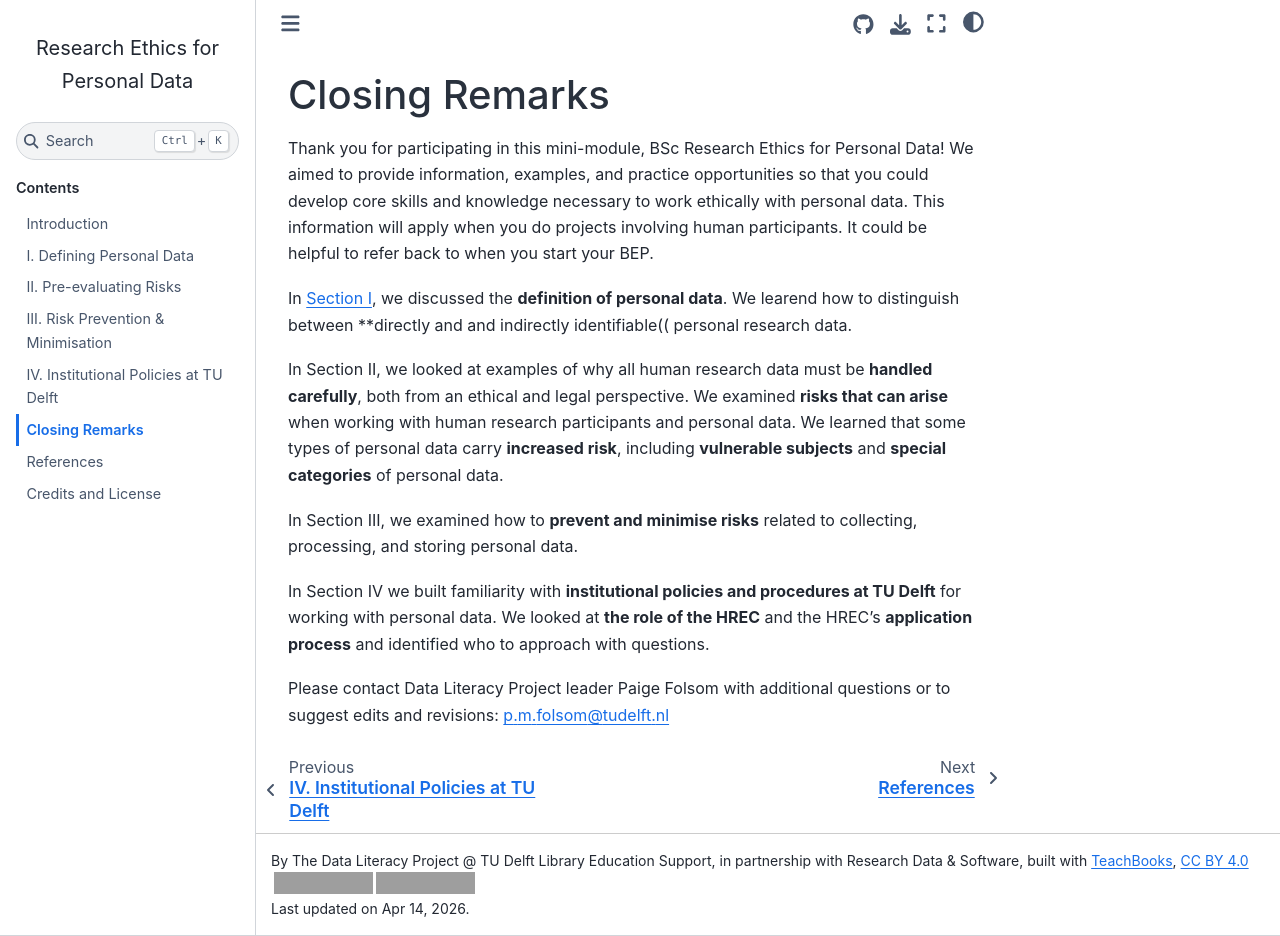
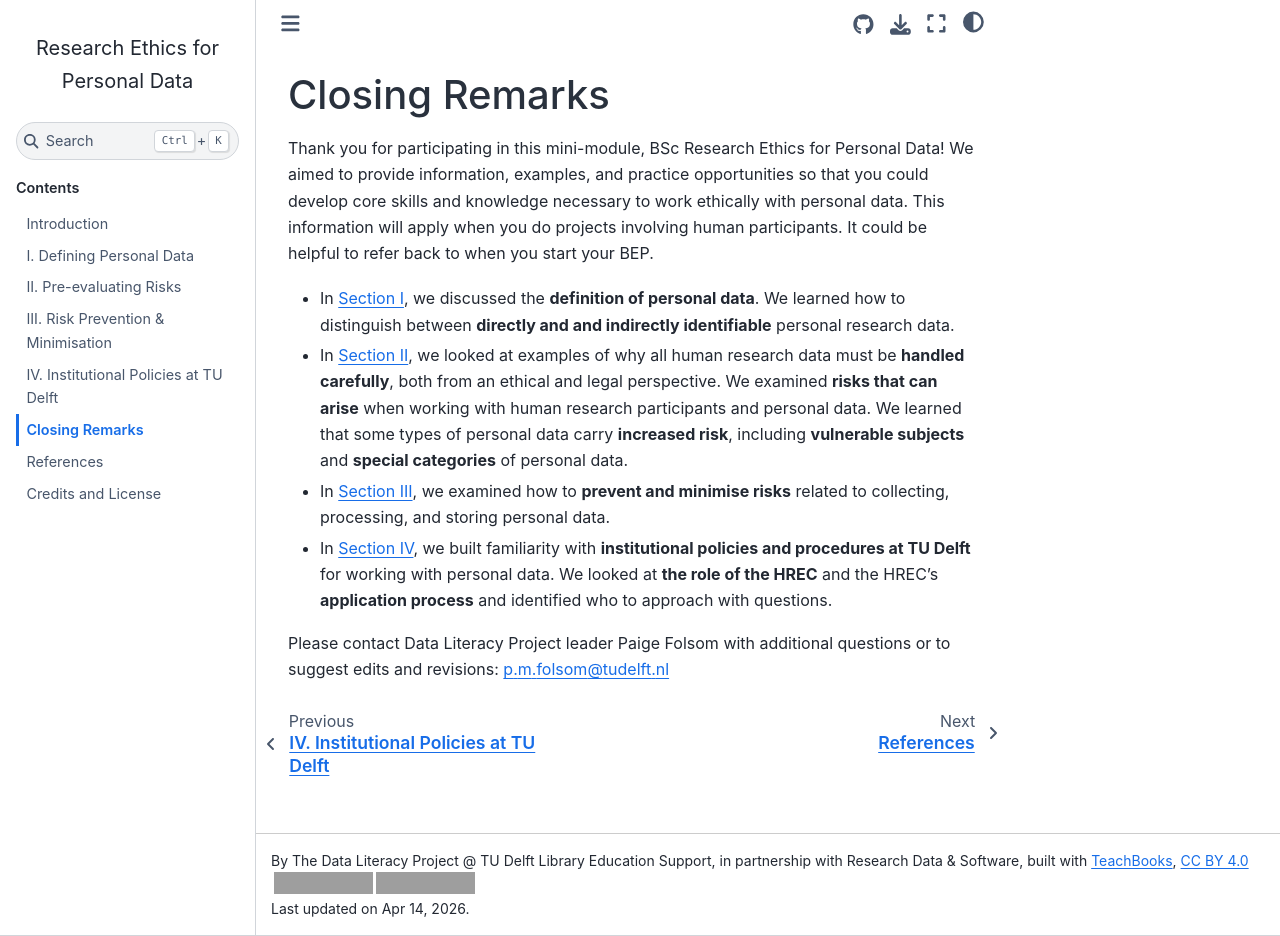
Before and after one commit to tu-delft-library/BSc_Research_Ethics_for_Personal_Data, a Jupyter Book: the page built from book/closing_remarks.md, in a window 1280 px wide and 936 px high. Built offline with Jupyter Book 1.0.4 settings and Sphinx 7.4.7 and the Sphinx Book theme 1.1.4, drawn with Linux system fonts in a browser that asks for light colours; comment, search, counter and statistics services are not loaded; grey boxes are pictures that could not be loaded.

Commit message:
Update closing_remarks.md

```diff
--- a/book/closing_remarks.md
+++ b/book/closing_remarks.md
@@ -2,13 +2,13 @@
 
 Thank you for participating in this mini-module, BSc Research Ethics for Personal Data! We aimed to provide information, examples, and practice opportunities so that you could develop core skills and knowledge necessary to work ethically with personal data. This information will apply when you do projects involving human participants. It could be helpful to refer back to when you start your BEP.
 
-In  <a href="https://tu-delft-library.github.io/BSc_Research_Ethics_for_Personal_Data/main/defining_personal_data.html" target="_blank">Section I</a>, we discussed the **definition of personal data**. We learend how to distinguish between **directly and and indirectly identifiable(( personal research data.
+- In  <a href="https://tu-delft-library.github.io/BSc_Research_Ethics_for_Personal_Data/main/defining_personal_data.html" target="_blank">Section I</a>, we discussed the **definition of personal data**. We learned how to distinguish between **directly and and indirectly identifiable** personal research data.
 
-In Section II, we looked at examples of why all human research data must be **handled carefully**, both from an ethical and legal perspective. We examined **risks that can arise** when working with human research participants and personal data. We learned that some types of personal data carry **increased risk**, including **vulnerable subjects** and **special categories** of personal data.
+- In <a href="https://tu-delft-library.github.io/BSc_Research_Ethics_for_Personal_Data/main/risks.html" target="_blank">Section II</a>, we looked at examples of why all human research data must be **handled carefully**, both from an ethical and legal perspective. We examined **risks that can arise** when working with human research participants and personal data. We learned that some types of personal data carry **increased risk**, including **vulnerable subjects** and **special categories** of personal data.
 
-In Section III, we examined how to **prevent and minimise risks** related to collecting, processing, and storing personal data.
+- In <a href="https://tu-delft-library.github.io/BSc_Research_Ethics_for_Personal_Data/main/risk_mitigation.html" target="_blank">Section III</a>, we examined how to **prevent and minimise risks** related to collecting, processing, and storing personal data.
 
-In Section IV we built familiarity with **institutional policies and procedures at TU Delft** for working with personal data. We looked at **the role of the HREC** and the HREC's **application process** and identified who to approach with questions.
+- In <a href="https://tu-delft-library.github.io/BSc_Research_Ethics_for_Personal_Data/main/institutional_policies.html" target="_blank">Section IV</a>, we built familiarity with **institutional policies and procedures at TU Delft** for working with personal data. We looked at **the role of the HREC** and the HREC's **application process** and identified who to approach with questions.
 
 
 
```
